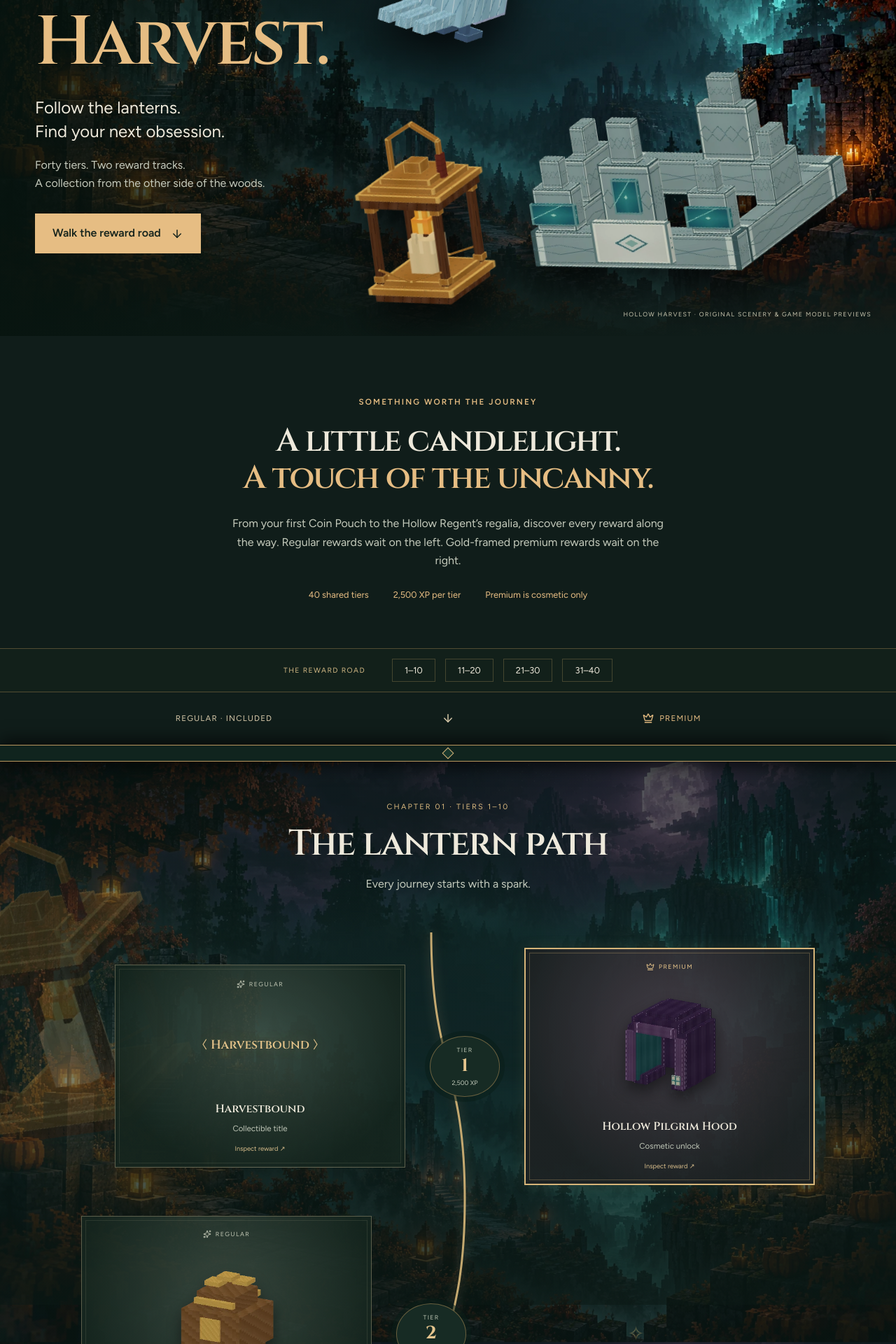
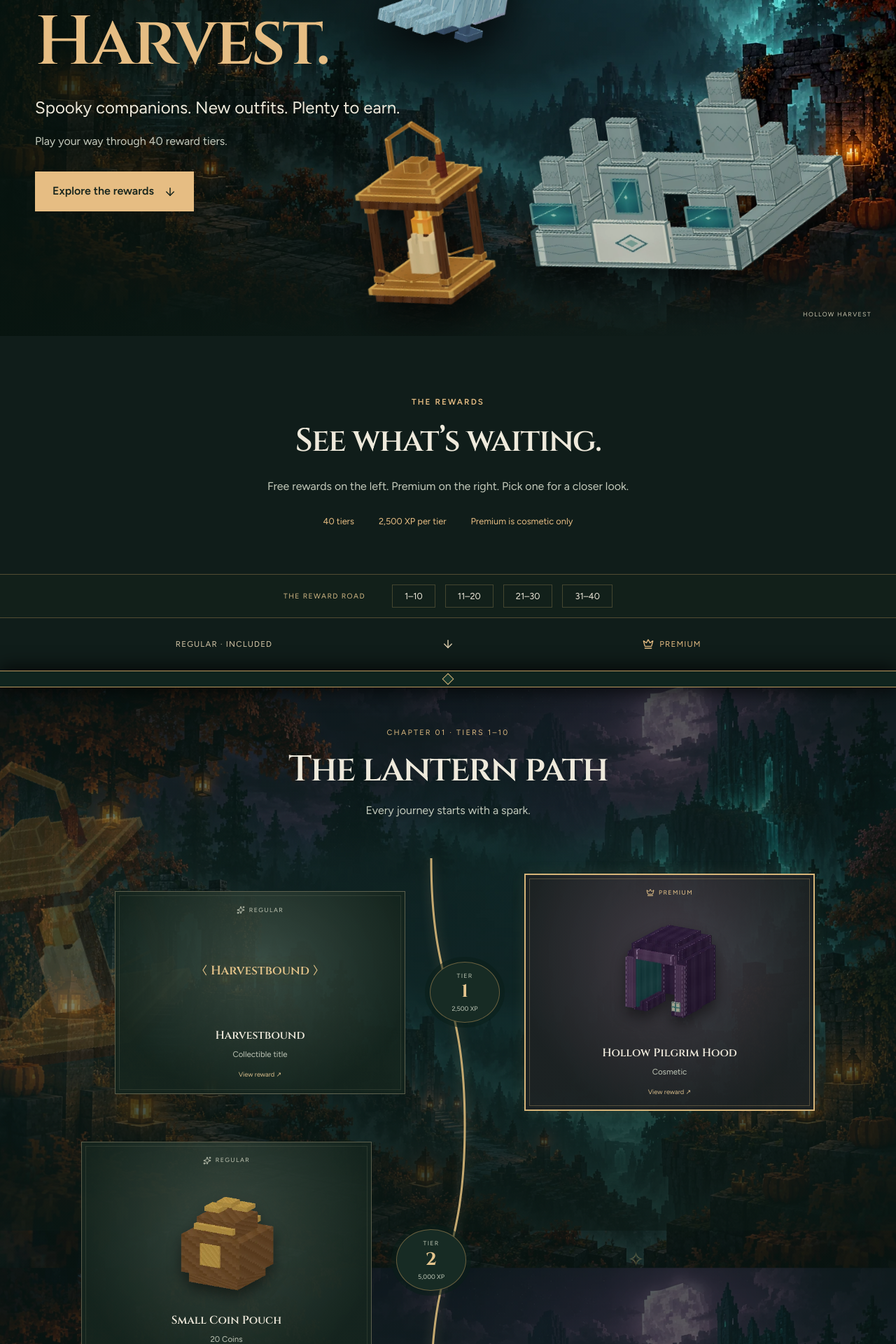
Before and after one commit to UnrealMMO/unrealmmo.github.io, a Next.js app: page /season-pass in a window 1280 px wide. Shown: the part 320-2240 px from the top of the page at 70% size. Built offline with nearby package versions, Linux system fonts and the light colour scheme; a web font is replaced by a local one.

Commit message:
Simplify season pass copy and reward previews

```diff
--- a/app/season-pass/page.tsx
+++ b/app/season-pass/page.tsx
@@ -4,7 +4,7 @@ import { SeasonRoad } from "@/components/season-road";
 export const metadata = {
   title: "Season 0: Hollow Harvest · $15 Premium Pass",
   description:
-    "Walk the Hollow Harvest reward road: 40 tiers of real model previews, pets, apparel, Coins and EXP. Explore the cosmetic-only $15 Premium Pass. Checkout is not open yet.",
+    "Explore 40 tiers of Hollow Harvest rewards, from pets and outfits to Coins and EXP. Premium is $15. Coming soon.",
 };
 export default function SeasonPass() {
   return (
@@ -42,37 +42,23 @@ export default function SeasonPass() {
             <br />
             <em>Harvest.</em>
           </h1>
-          <p>
-            Follow the lanterns.
-            <br />
-            Find your next obsession.
-          </p>
-          <span>
-            Forty tiers. Two reward tracks.
-            <br />A collection from the other side of the woods.
-          </span>
+          <p>Spooky companions. New outfits. Plenty to earn.</p>
+          <span>Play your way through 40 reward tiers.</span>
           <a className="season-button" href="#reward-road">
-            Walk the reward road <ArrowDown size={18} />
+            Explore the rewards <ArrowDown size={18} />
           </a>
         </div>
-        <span className="harvest-scene-label">
-          HOLLOW HARVEST · ORIGINAL SCENERY & GAME MODEL PREVIEWS
-        </span>
+        <span className="harvest-scene-label">HOLLOW HARVEST</span>
       </section>
       <section className="road-intro wrap" id="reward-road">
-        <p className="season-kicker">SOMETHING WORTH THE JOURNEY</p>
-        <h2>
-          A little candlelight.
-          <br />
-          <em>A touch of the uncanny.</em>
-        </h2>
+        <p className="season-kicker">THE REWARDS</p>
+        <h2>See what’s waiting.</h2>
         <p>
-          From your first Coin Pouch to the Hollow Regent’s regalia, discover
-          every reward along the way. Regular rewards wait on the left.
-          Gold-framed premium rewards wait on the right.
+          Free rewards on the left. Premium on the right. Pick one for a closer
+          look.
         </p>
         <div className="road-facts">
-          <span>40 shared tiers</span>
+          <span>40 tiers</span>
           <span>2,500 XP per tier</span>
           <span>Premium is cosmetic only</span>
         </div>
@@ -80,28 +66,16 @@ export default function SeasonPass() {
       <SeasonRoad />
       <section className="road-progress wrap">
         <Sparkles size={28} />
-        <h2>
-          Your adventures
-          <br />
-          <em>move you forward.</em>
-        </h2>
+        <h2>Play. Earn XP. Unlock rewards.</h2>
         <div>
           <p>
-            Eligible skill actions count even at level 99. Each accepted real
-            vote from a connected server list adds{" "}
-            <strong>500 Season XP</strong>. Reach tier 40 at{" "}
-            <strong>100,000 XP</strong>; reward scrolls and admin XP do not feed
-            the pass.
+            Earn Season XP by training your skills—even at level 99. Each server
+            vote adds <strong>500 XP</strong>.
           </p>
-          <p>
-            Your Hearthstone Core → Season 0 shows dates and granted, pending or
-            locked rewards. Earned gift items wait in your mailbox; use{" "}
-            <code>/gifts claim</code> with inventory space.
-          </p>
+          <p>Check your progress in Hearthstone → Season 0.</p>
           <p className="reward-preview-note">
-            The initial season ends at midnight at the start of December 23,
-            2026, America/New_York. In-game dates are authoritative. Some supply
-            and cosmetic deliveries are still being enabled.
+            Ends December 23 at midnight, New York time. Some rewards are still
+            rolling out.
           </p>
         </div>
       </section>
@@ -126,49 +100,43 @@ export default function SeasonPass() {
           </div>
           <div>
             <p className="season-kicker">
-              <Crown size={18} /> THE HOLLOW COURT AWAITS
+              <Crown size={18} /> PREMIUM PASS
             </p>
-            <h2>
-              Make the season
-              <br />
-              <em>your own.</em>
-            </h2>
+            <h2>More looks to collect.</h2>
             <div className="season-price">
               $15 <span>USD · Season 0 Premium Pass</span>
             </div>
             <p>
-              Unlock the premium track’s 16 cosmetic milestones: Regent apparel,
-              Graveglass tools, companions and collectible titles.
+              Add 16 cosmetic rewards, including Regent outfits, Graveglass
+              tools, companions and titles.
             </p>
             <ul>
-              <li>The same shared progression as the regular pass.</li>
+              <li>One XP track for both passes.</li>
               <li>
-                Already-earned premium tiers included when you upgrade during
-                the season.
+                Upgrade during the season to get the premium rewards you’ve
+                already earned.
               </li>
-              <li>No paid XP boosts, tier skips or gameplay advantages.</li>
+              <li>Cosmetics only. No gameplay advantage.</li>
             </ul>
             <a className="season-button" href="#checkout-placeholder">
-              Premium checkout · Coming soon
+              Premium · Coming soon
             </a>
             <p className="reward-preview-note">
-              The regular pass is included for everyone: 920 Coins, 120,000
-              chosen-skill EXP, six full Repair Notes, 11 supply-pack awards and
-              cosmetic milestones across the full track.
+              The regular pass is free, with Coins, EXP Scrolls, Repair Notes,
+              supplies and cosmetics.
             </p>
           </div>
         </div>
         <div className="wrap road-checkout" id="checkout-placeholder">
           <p id="checkout-status">
-            Checkout is not available yet. This preview cannot take payment or
-            activate Premium.
+            Checkout is coming soon. No payments are taken here.
           </p>
           <a
             className="season-text-link"
             href="#checkout-status"
             aria-describedby="checkout-status"
           >
-            Checkout unavailable · Placeholder
+            Checkout unavailable
           </a>
           <Link href="/skills/">Explore the skills →</Link>
         </div>
--- a/components/season-road.tsx
+++ b/components/season-road.tsx
@@ -67,8 +67,8 @@ function Details({ reward: r }: { reward: Reward }) {
       ) : null}
       {r.minimumSkillLevel ? (
         <p>
-          Choose an UnrealMMO skill at level {r.minimumSkillLevel} or above with
-          room for the full EXP award.
+          For a skill at level {r.minimumSkillLevel}+. Requires room for the
+          full EXP.
         </p>
       ) : null}
       {r.kind === "supplies" ? (
@@ -80,12 +80,8 @@ function Details({ reward: r }: { reward: Reward }) {
           ))}
         </ul>
       ) : null}
-      {r.kind === "title" ? (
-        <p>A collectible title to equip from your Hearthstone menu.</p>
-      ) : null}
-      {r.kind === "cosmetic" ? (
-        <p>Appearance only. No added stats or gameplay advantage.</p>
-      ) : null}
+      {r.kind === "title" ? <p>A title for your character.</p> : null}
+      {r.kind === "cosmetic" ? <p>Cosmetic reward.</p> : null}
     </>
   );
 }
@@ -158,10 +154,10 @@ export function SeasonRoad() {
               : r.kind === "title"
                 ? "Collectible title"
                 : r.kind === "supplies"
-                  ? "Supplies for the journey"
-                  : "Cosmetic unlock"}
+                  ? "Supply pack"
+                  : "Cosmetic"}
           </span>
-          <small>Inspect reward ↗</small>
+          <small>View reward ↗</small>
         </div>
       </button>
     );
@@ -297,25 +293,18 @@ export function SeasonRoad() {
                   <Dialog.Title>{reward.label}</Dialog.Title>
                   <Dialog.Description>
                     {selected.count > 1 ? `${selected.count} rewards. ` : ""}
-                    Unlocks at {(selected.tier * 2500).toLocaleString(
+                    {(selected.tier * season.xpPerTier).toLocaleString(
                       "en-US",
                     )}{" "}
                     Season XP
-                    {selected.premium
-                      ? " with Premium."
-                      : " on the included regular track."}
                   </Dialog.Description>
                   <Details reward={reward} />
                   <p className="reward-preview-note">
                     {preview?.source === "game-model"
-                      ? "Rendered from our actual game models and textures. Regalia is shown worn on a neutral mannequin using its in-game armor textures. Studio lighting differs from the game."
+                      ? "Game model preview"
                       : reward.kind === "title"
-                        ? "Nameplate preview. Your selected title appears with your character’s name."
-                        : "Original reward artwork. In-game consumables currently use vanilla item appearances."}
-                  </p>
-                  <p className="reward-preview-note">
-                    See Hearthstone → Season 0 for your saved grant status. Some
-                    deliveries are still being enabled.
+                        ? "Title preview"
+                        : "Reward artwork · In-game appearance differs"}
                   </p>
                 </div>
               </>
```
Also changed, not shown: 1 other file (tests, documents, lock files or other folders).
